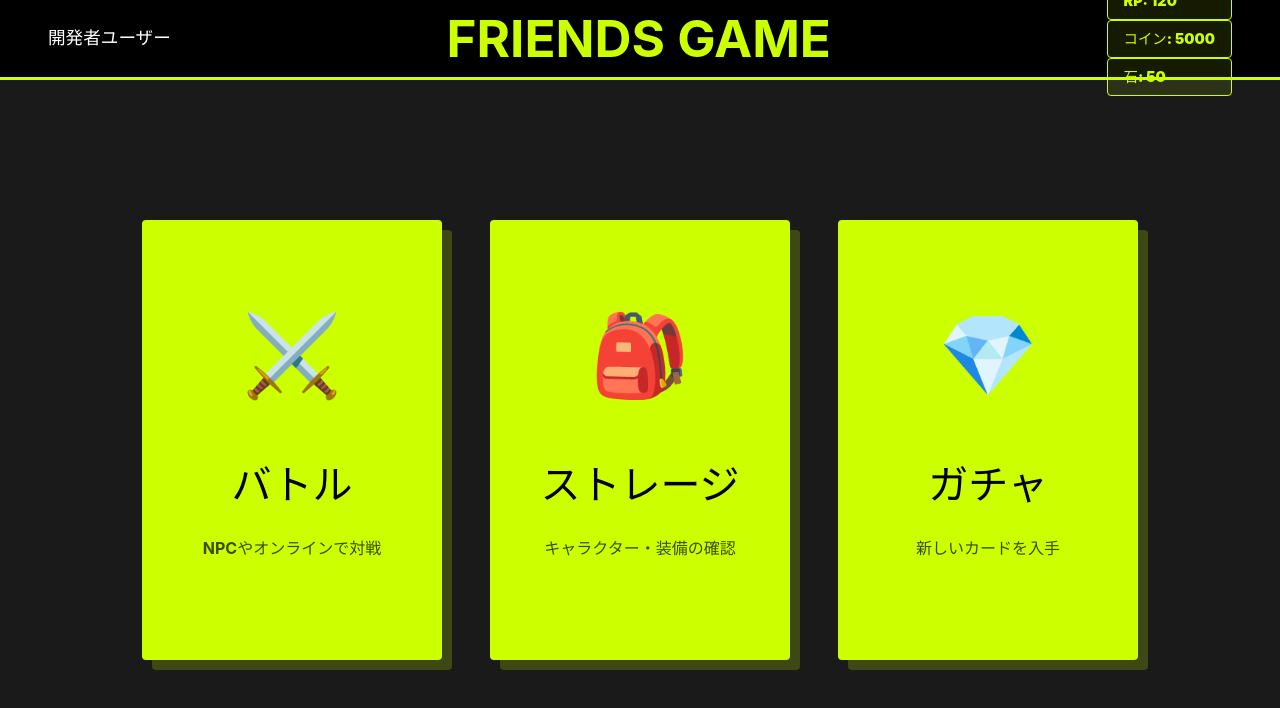
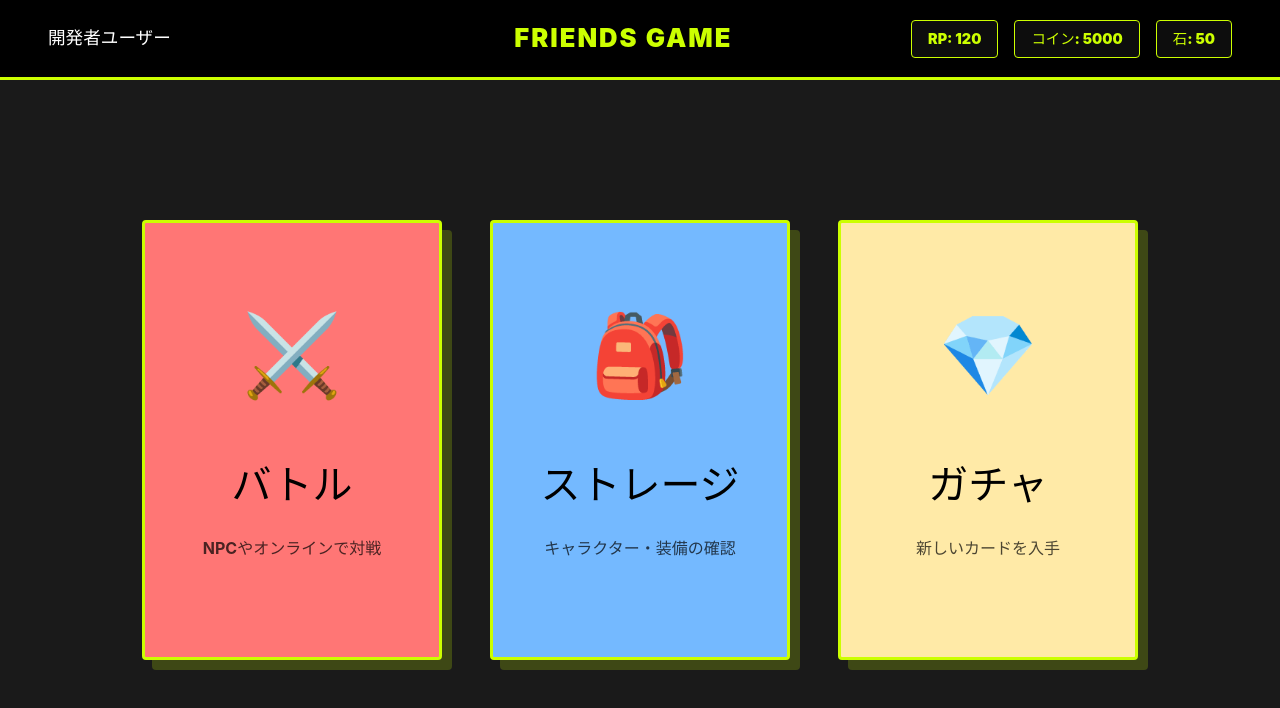
Before and after one commit to shii-park/friends_frontend, a React (Vite) app: page /home in a window 1280 px wide. Shown: the top 708 px of the page. Built offline with nearby package versions, Linux system fonts and the light colour scheme.

Commit message:
Fix: ヘッダーのUI崩れを修正し、ホバー時の青枠を完全に削除、ホームのカード色を復元しました。

```diff
--- a/src/App.css
+++ b/src/App.css
@@ -24,11 +24,18 @@ body {
   -webkit-font-smoothing: antialiased;
 }
 
+* {
+  outline: none !important;
+  -webkit-tap-highlight-color: transparent;
+}
+
 button:focus,
 button:active,
 input:focus,
-.storage-card:focus {
+.storage-card:focus,
+.menu-card:focus {
   outline: none !important;
+  box-shadow: none !important;
 }
 
 /* Unified App Header */
@@ -45,8 +52,32 @@ input:focus,
   color: var(--primary);
 }
 
+.header-left, .header-right {
+  flex: 1;
+  display: flex;
+  align-items: center;
+}
+
+.header-right {
+  justify-content: flex-end;
+  gap: 1rem;
+}
+
+.header-center {
+  flex: 2;
+  text-align: center;
+}
+
+.header-center h1 {
+  margin: 0;
+  font-size: 1.6rem;
+  font-weight: 900;
+  letter-spacing: 2px;
+  text-transform: uppercase;
+}
+
 .header-stats-item {
-  background: rgba(204, 255, 0, 0.1);
+  background: rgba(255, 255, 255, 0.05);
   padding: 0 16px;
   height: 36px;
   display: flex;
@@ -56,6 +87,7 @@ input:focus,
   font-size: 0.9rem;
   border: 1px solid var(--primary);
   color: var(--primary);
+  white-space: nowrap;
 }
 
 .header-user-name {
--- a/src/pages/Home.tsx
+++ b/src/pages/Home.tsx
@@ -11,9 +11,9 @@ const Home: React.FC = () => {
   }
 
   const menuItems = [
-    { label: 'バトル', path: '/battle-select', color: '#CCFF00', icon: '⚔️', description: 'NPCやオンラインで対戦', textColor: '#000000' },
-    { label: 'ストレージ', path: '/storage', color: '#CCFF00', icon: '🎒', description: 'キャラクター・装備の確認', textColor: '#000000' },
-    { label: 'ガチャ', path: '/gacha', color: '#CCFF00', icon: '💎', description: '新しいカードを入手', textColor: '#000000' },
+    { label: 'バトル', path: '/battle-select', color: '#ff7675', icon: '⚔️', description: 'NPCやオンラインで対戦', textColor: '#000000' },
+    { label: 'ストレージ', path: '/storage', color: '#74b9ff', icon: '🎒', description: 'キャラクター・装備の確認', textColor: '#000000' },
+    { label: 'ガチャ', path: '/gacha', color: '#ffeaa7', icon: '💎', description: '新しいカードを入手', textColor: '#000000' },
   ];
 
   return (
```
